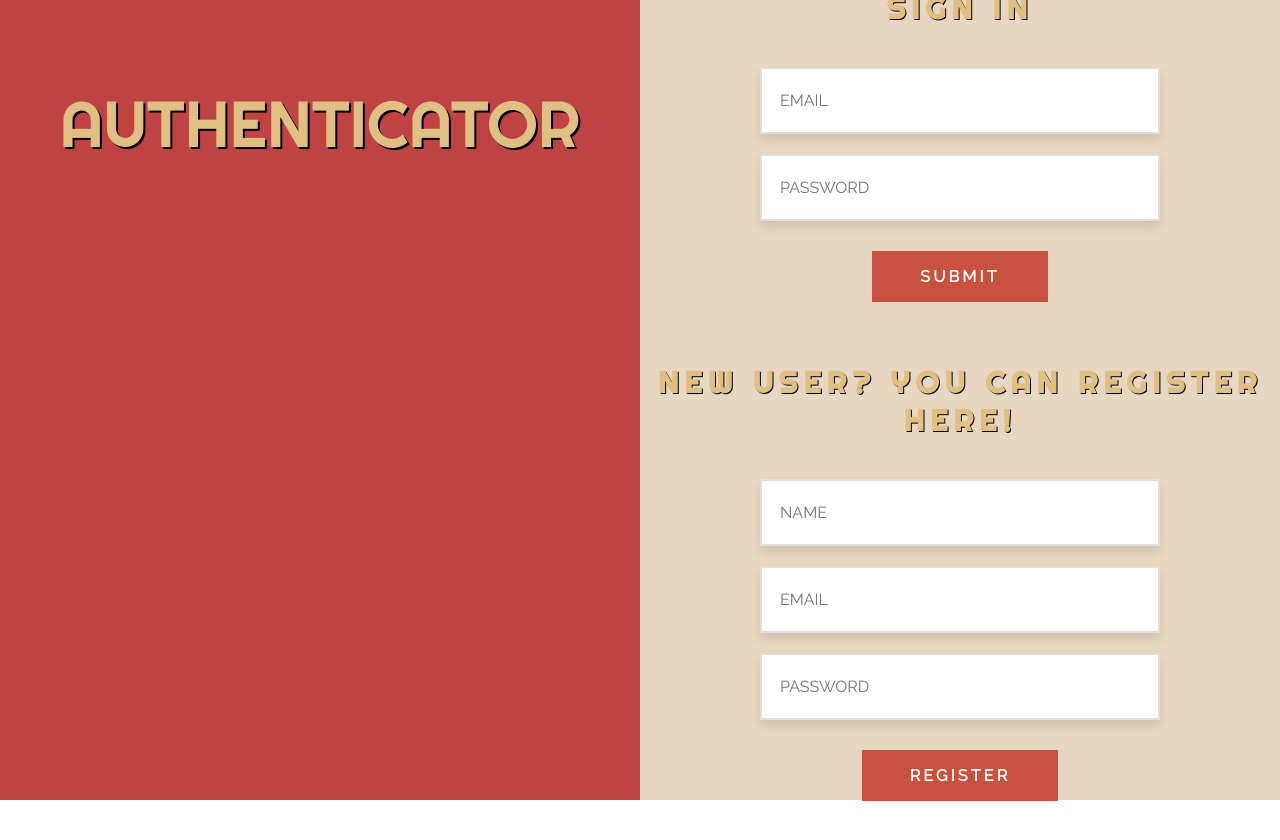
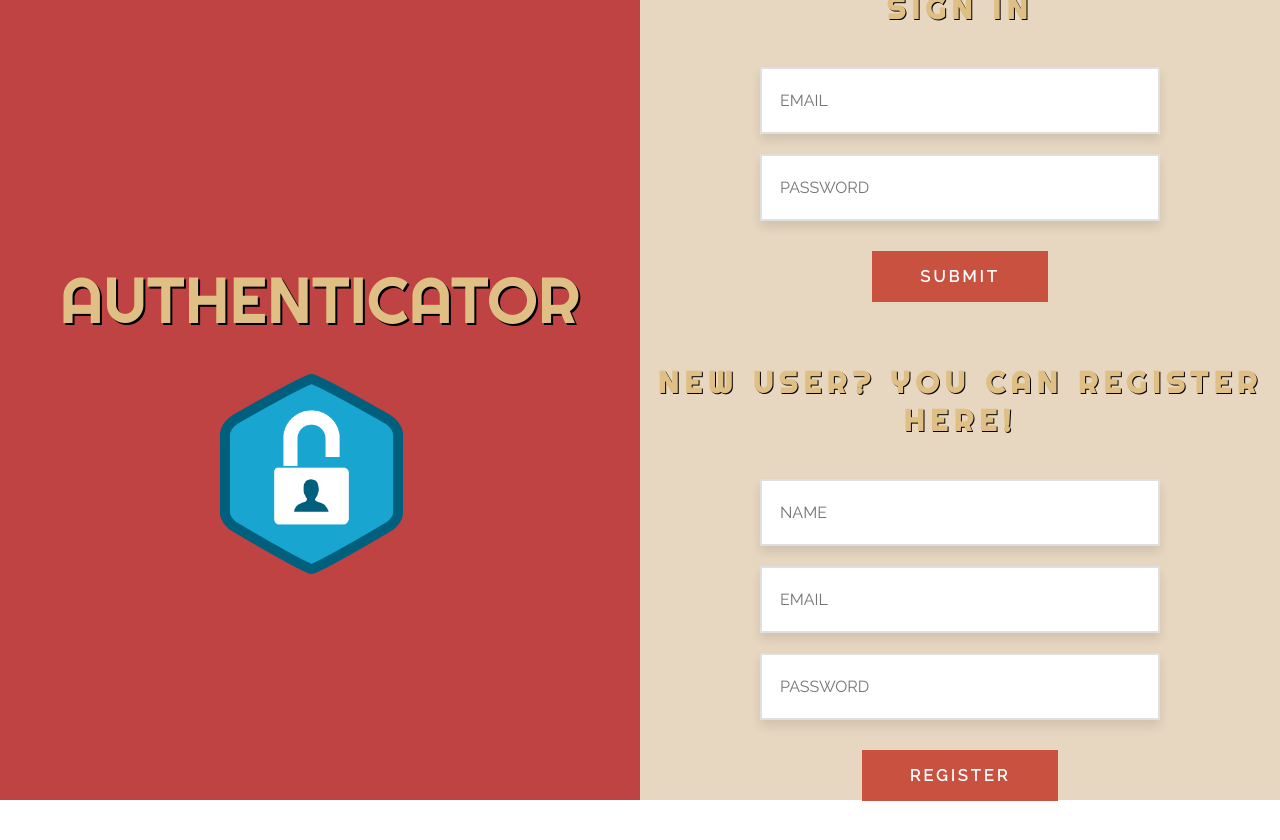
Before and after one commit to hzietek/Authenticator-App, a Next.js app: page / in a window 1280 px wide. Shown: the top 840 px of the page. Built offline with nearby package versions, Linux system fonts and the light colour scheme.

Commit message:
style changes

```diff
--- a/next.config.js
+++ b/next.config.js
@@ -1,4 +1,17 @@
 const withSass = require('@zeit/next-sass');
 const withCSS = require('@zeit/next-css');
 
-module.exports = withCSS(withSass());
+module.exports = withCSS(withSass({
+    webpack (config, options) {
+        config.module.rules.push({
+            test: /\.(png|jpg|gif|svg|eot|ttf|woff|woff2)$/,
+            use: {
+                loader: 'url-loader',
+                options: {
+                    limit: 100000
+                }
+            }
+        })
+        return config
+    }
+}))
--- a/package.json
+++ b/package.json
@@ -16,11 +16,13 @@
     "cors": "^2.8.5",
     "cross-env": "^6.0.3",
     "express": "^4.17.1",
+    "file-loader": "^4.2.0",
     "mysql": "^2.17.1",
     "next": "^9.1.3",
     "node-sass": "^4.13.0",
     "react": "^16.11.0",
-    "react-dom": "^16.11.0"
+    "react-dom": "^16.11.0",
+    "url-loader": "^2.2.0"
   },
   "devDependencies": {
     "nodemon": "^1.19.4"
--- a/pages/index.js
+++ b/pages/index.js
@@ -5,7 +5,7 @@ import '../style/login.scss';
 
 const Index = () => (
   <div className='container'>
-    <div className="title"><h1>AUTHENTICATOR</h1></div>
+    <div className="title"><h1>AUTHENTICATOR</h1><div className="auth-image"></div></div>
     <div className='login-container'>
       <Login></Login>
       <Register></Register>
--- a/style/login.scss
+++ b/style/login.scss
@@ -12,7 +12,10 @@ html, body, #__next {
 
 .title {
   width: 50%;
-  padding-top: 50px;
+  display: flex;
+  flex-direction: column;
+  justify-content: center;
+  align-items: center;
 
   h1 {
     color: #DFBF84;
@@ -126,3 +129,11 @@ html, body, #__next {
   letter-spacing: 0.1em;
   color: #2D9A2D;
 }
+
+.auth-image {
+  background-repeat:no-repeat;
+  background-size:contain;
+  height:200px;
+  width:200px;
+  background-image: url("./img/auth.png");
+}
```
Also changed, not shown: style/img/auth.png (added).
